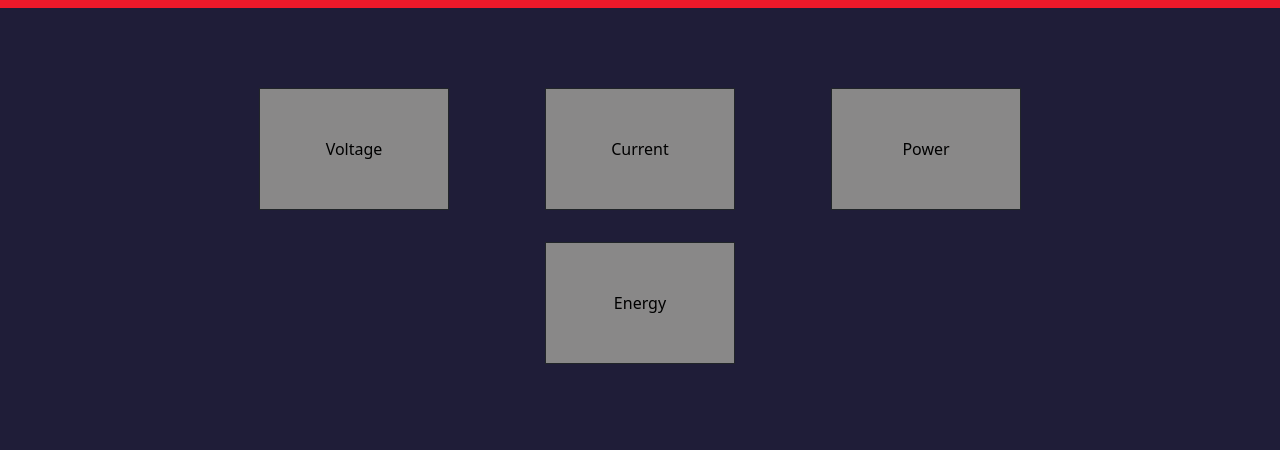
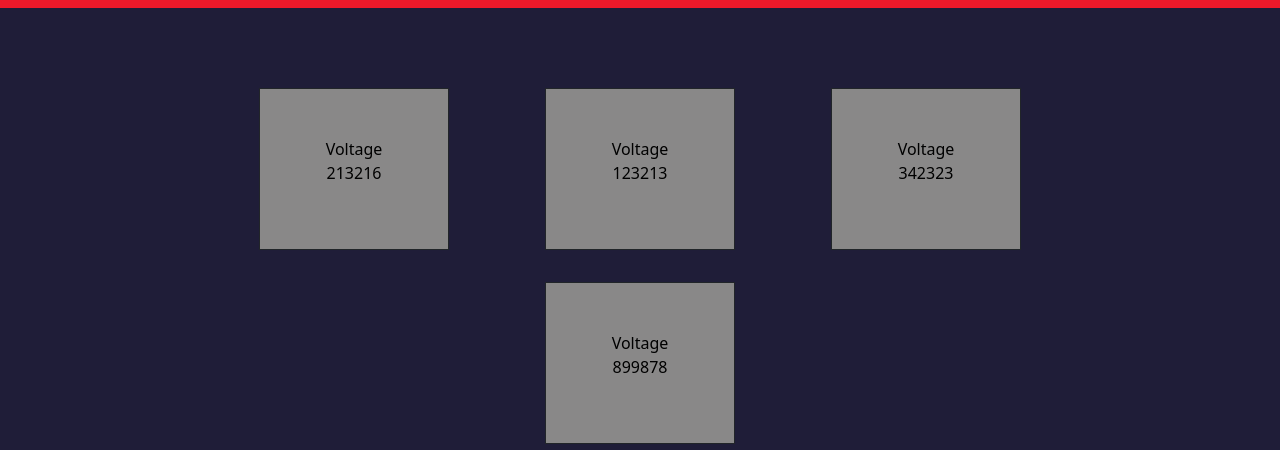
Before and after one commit to Yaksha69/BSU-Project, a plain HTML site: page index.html in a window 1280 px wide. Shown: the part 90-540 px from the top of the page. Drawn offline with nearby package versions, Linux system fonts and the light colour scheme.

Commit message:
New Edit

```diff
--- a/index.css
+++ b/index.css
@@ -84,7 +84,7 @@ nav{
 
 @media (max-width: 768px) {
     #myChart {
-        width: 120px;
+        width: 100%;
         height: 300px;
       }
 
--- a/index.html
+++ b/index.html
@@ -23,16 +23,20 @@
             <div class="container container-fluid text-center text-light">
                 <div class="row d-flex justify-content-center">
                     <div class="col col-9 col-md-6 col-lg-2 border border-dark mx-lg-5 my-3 mx-1 p-5">
-                        Voltage
+                        <span>Voltage</span>
+                        <p>213216</p>
                     </div>
                     <div class="col col-9 col-md-6 col-lg-2 border border-dark mx-lg-5 my-3 mx-1 p-5">
-                        Current
+                        <span>Voltage</span>
+                        <p>123213</p>
                     </div>
                     <div class="col col-9 col-md-6 col-lg-2 border border-dark mx-lg-5 my-3 mx-1 p-5">
-                        Power
+                        <span>Voltage</span>
+                        <p>342323</p>
                     </div>
                     <div class="col col-9 col-md-6 col-lg-2 border border-dark mx-lg-5 my-3 mx-1 p-5">
-                        Energy
+                        <span>Voltage</span>
+                        <p>899878</p>
                     </div>
                 </div>
             </div>
@@ -80,7 +84,7 @@
     </main>
 
     <footer>
-        <!-- Footer content goes here -->
+
     </footer>
 
     <script src="https://cdn.jsdelivr.net/npm/bootstrap@5.3.3/dist/js/bootstrap.bundle.min.js" integrity="sha384-YvpcrYf0tY3lHB60NNkmXc5s9fDVZLESaAA55NDzOxhy9GkcIdslK1eN7N6jIeHz" crossorigin="anonymous"></script>
```
